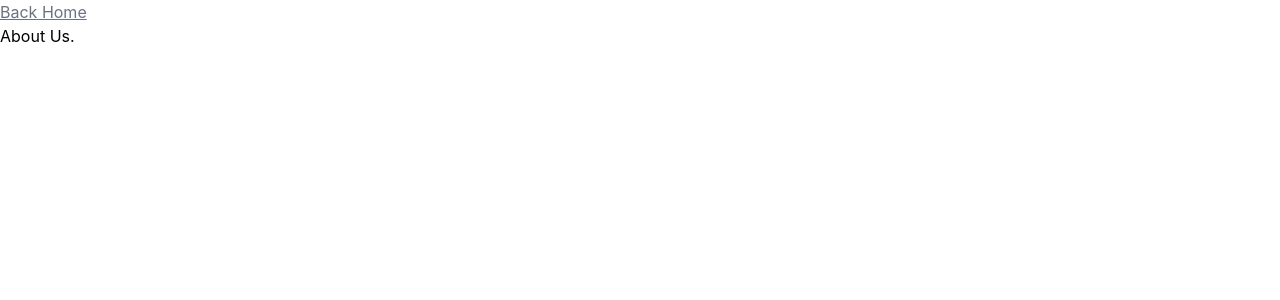
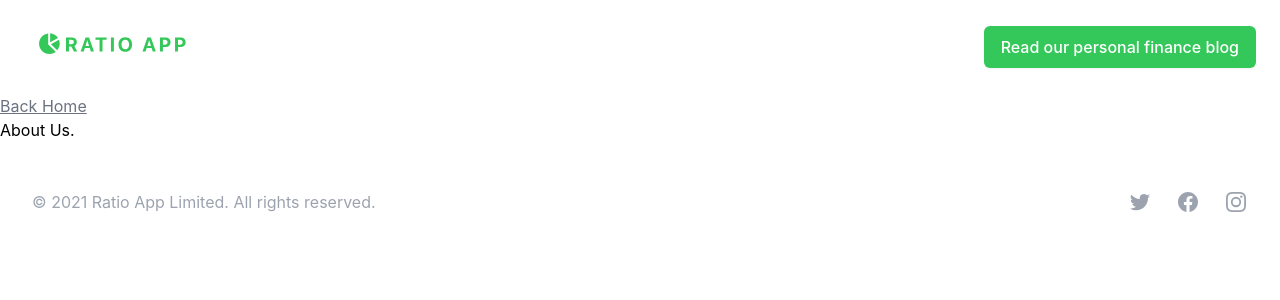
Before and after one commit to ratioapphq/ratioapp-website, a Next.js app: page /about in a window 1280 px wide. Shown: the top 300 px of the page. Built offline with nearby package versions, Linux system fonts and the light colour scheme.

Commit message:
Add a Layout Component

```diff
--- /dev/null
+++ b/components/Layout.js
@@ -0,0 +1,12 @@
+import Footer from "./Footer";
+import Navbar from "./Navbar";
+
+export default function Layout({ children }) {
+  return (
+    <div>
+      <Navbar />
+      <main>{children}</main>
+      <Footer />
+    </div>
+  );
+}
--- a/pages/_app.js
+++ b/pages/_app.js
@@ -1,7 +1,12 @@
+import Layout from "../components/Layout";
 import "../styles/globals.css";
 
 function MyApp({ Component, pageProps }) {
-  return <Component {...pageProps} />;
+  return (
+    <Layout>
+      <Component {...pageProps} />
+    </Layout>
+  );
 }
 
 export default MyApp;
--- a/pages/index.js
+++ b/pages/index.js
@@ -9,9 +9,7 @@
       <Head>
         <title>Ratio App - The most insightful personal finance app</title>
       </Head>
-      <Navbar />
       <Hero />
-      <Footer />
     </div>
   );
 }
```
